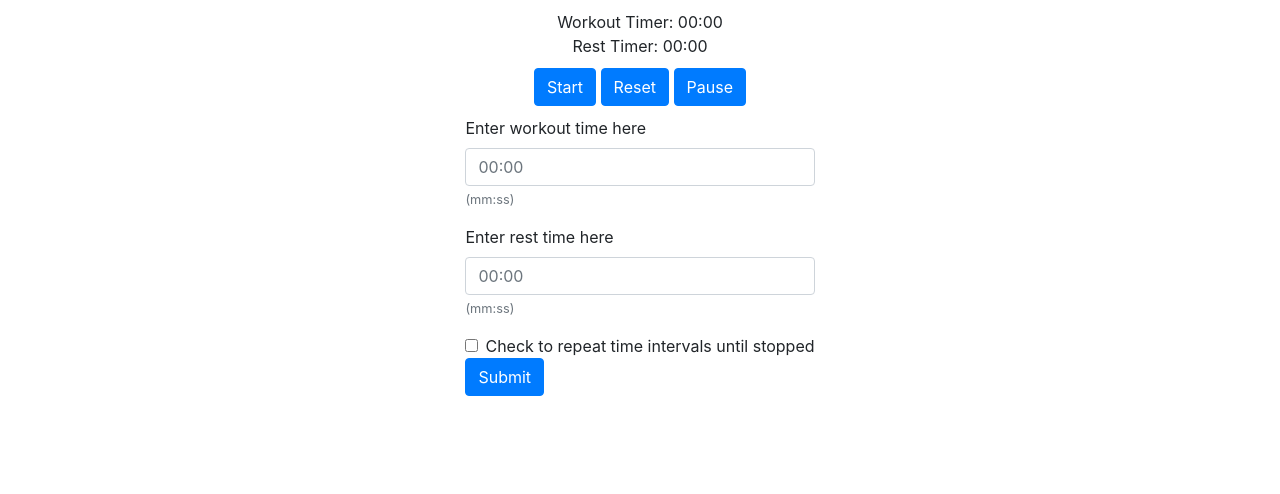
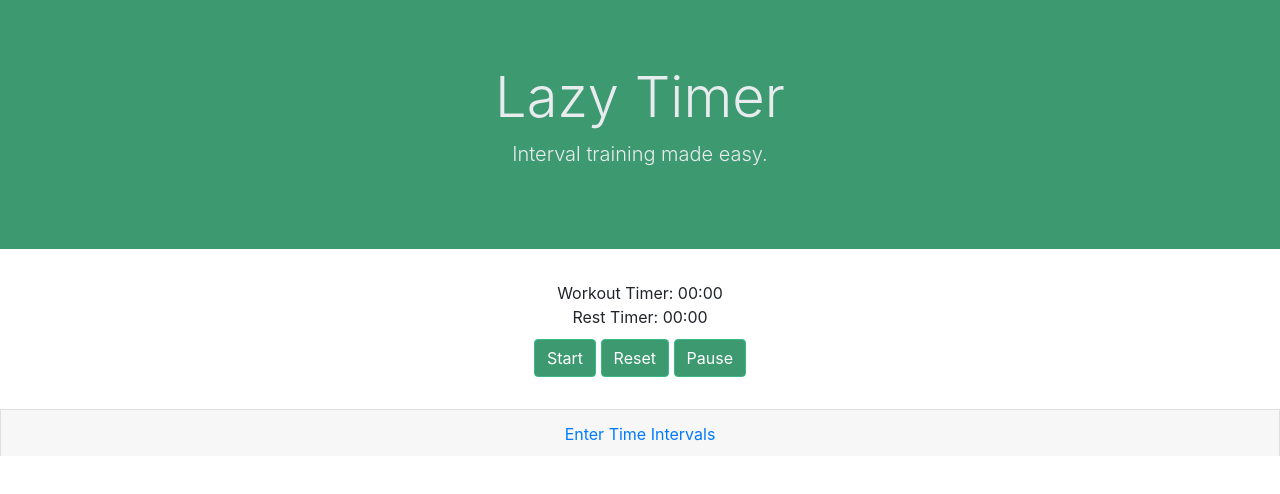
Before and after one commit to christinaqtruong/LazyTimer, a plain HTML site: page index.html in a window 1280 px wide. Drawn offline with nearby package versions, Linux system fonts and the light colour scheme; no server answers.

Commit message:
added jumbotron, collaspsible menu for timer input, and changed color of jumbotron/buttons/title and centered things

```diff
--- a/assets/style.css
+++ b/assets/style.css
@@ -7,6 +7,7 @@ form{
     width: fit-content;
     margin: 10px auto;
     text-align: center;
+    margin-bottom: 2em;
 }
 
 .without_ampm::-webkit-datetime-edit-ampm-field {
@@ -25,3 +26,24 @@ input[type=time]::-webkit-clear-button {
 .timer{
     margin: 10px auto;
 }
+
+#headingOne{
+    text-align: center;
+    padding: 3px 5px;
+}
+
+#jumbotron{
+    text-align: center;
+    background-color: #3D9970;
+    color: #e9ecef;
+}
+
+#startTimer-btn, #reset-btn, #pause-btn, #submit-btn{
+    background-color: #3D9970;
+    border-color: rgb(58, 187, 133);
+    transition: color .15s ease-in-out,background-color .15s ease-in-out,border-color .15s ease-in-out,box-shadow .15s ease-in-out;
+    transition-property: color, background-color, border-color, box-shadow;
+    transition-duration: 0.15s, 0.15s, 0.15s, 0.15s;
+    transition-timing-function: ease-in-out, ease-in-out, ease-in-out, ease-in-out;
+    transition-delay: 0s, 0s, 0s, 0s;
+}
--- a/index.html
+++ b/index.html
@@ -31,6 +31,14 @@
 
 <body>
 
+<!-- App Title -->
+<div id="jumbotron" class="jumbotron jumbotron-fluid">
+        <div class="container">
+            <h1 class="display-4">Lazy Timer</h1>
+            <p class="lead">Interval training made easy.</p>
+        </div>
+        </div>
+
 <!-- container for the interval displays and their buttons -->
 <div class="display">
 
@@ -54,7 +62,19 @@
 </div>
 <!-- end of timer displays/button container -->
 
-<!-- Time Picker -->
+<!-- Collapsible Timer Display Start -->
+<div class="accordion" id="accordionExample">
+    <div class="card">
+      <div class="card-header" id="headingOne">
+        <h2 class="mb-0">
+          <button class="btn btn-link" type="button" data-toggle="collapse" data-target="#collapseOne" aria-expanded="true" aria-controls="collapseOne" display="text-align: center;">
+            Enter Time Intervals
+          </button>
+        </h2>
+      </div>
+      <div id="collapseOne" class="collapse hide" aria-labelledby="headingOne" data-parent="#accordionExample">
+        <div class="card-body">
+            <!-- Time Picker Container-->
             <form>
                 <!-- workout interval input form -->
                 <div class="form-group">
@@ -77,8 +97,12 @@
                 <!-- Button to push timer data to firebase -->
                 <button type="submit" class="btn btn-primary" id="submit-btn">Submit</button>
             </form>
+            <!-- End of Time Picker Container -->
 
-
+        </div>
+      </div>
+    </div>
+<!-- Collapsible Timer Display End -->
 
 
 <!-- JavaScript -->
```
Lines whose indentation alone changed are shown as unchanged.
